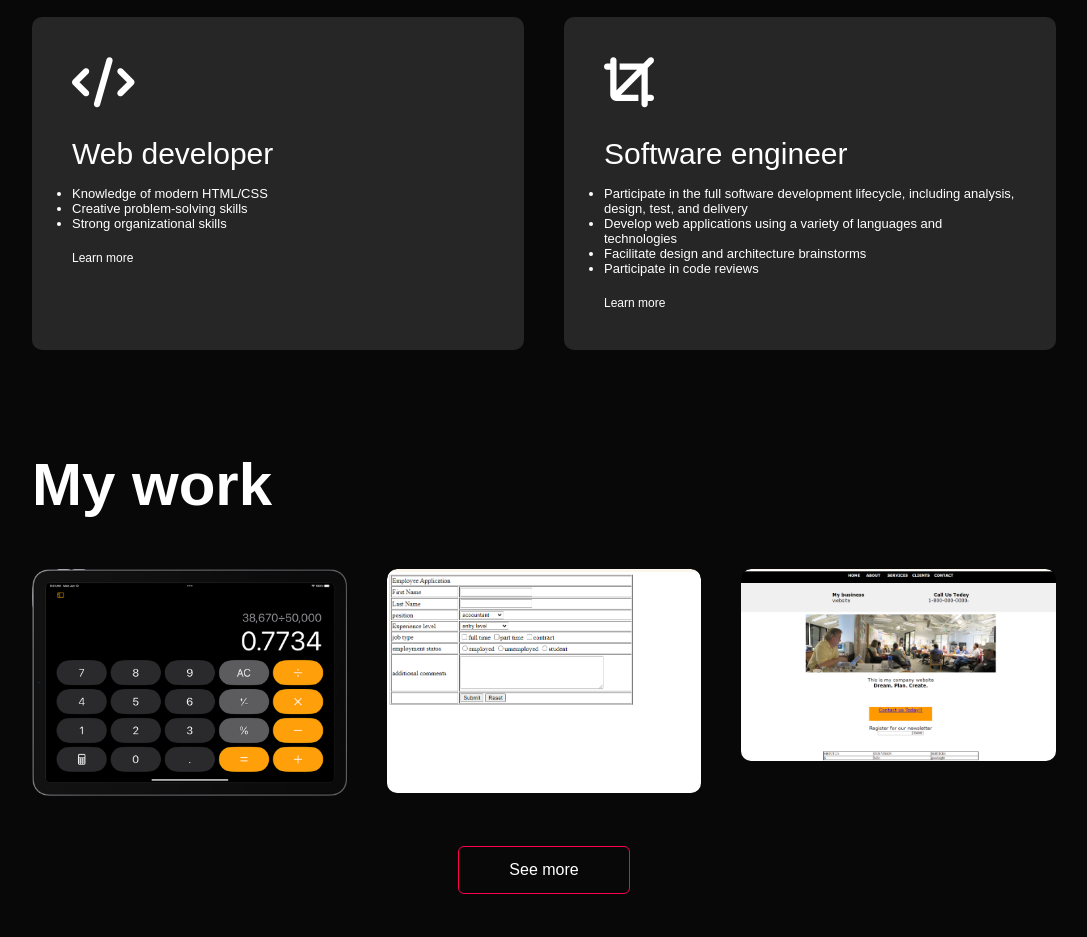
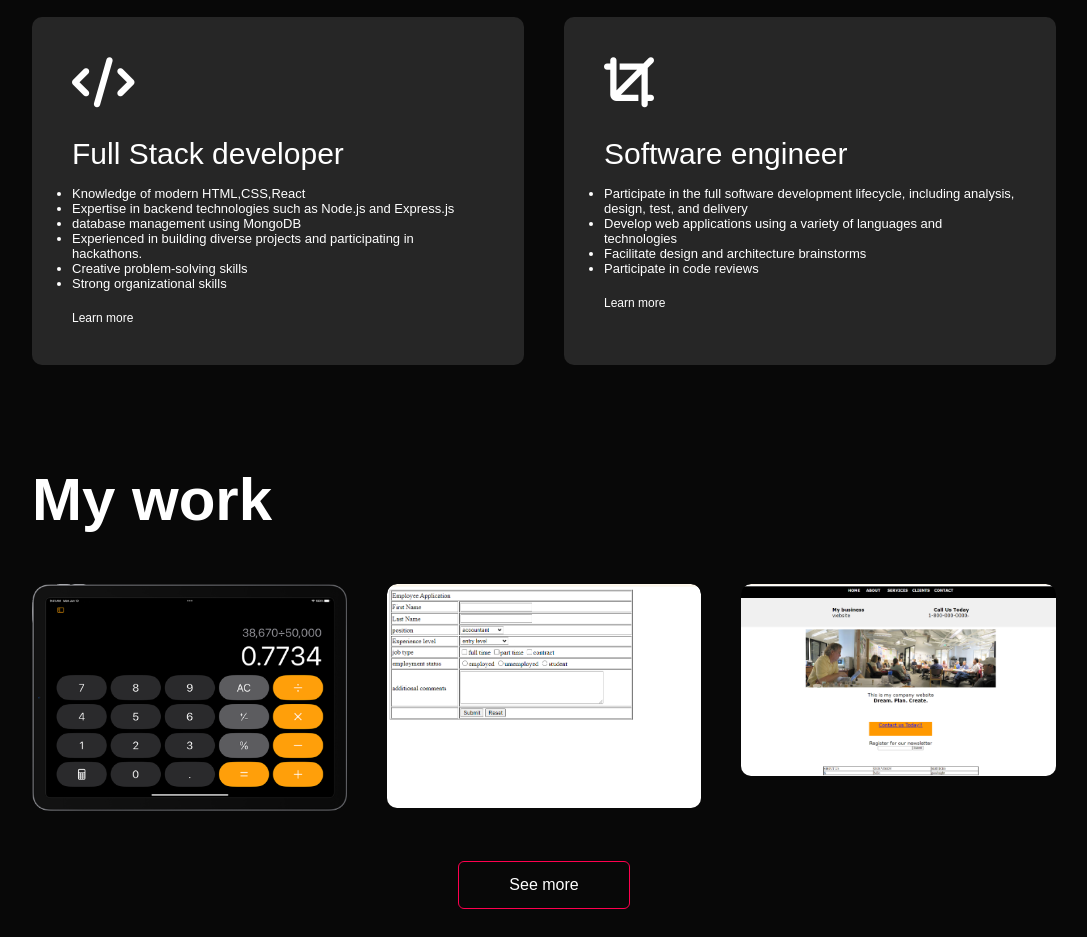
Before and after one commit to Ankit101104/My-Portfolio-Website, a plain HTML site: page index.html in a window 1280 px wide. Shown: the part 1780-2717 px from the top of the page, without its empty margins (96-1183 px from the left). Drawn offline with Linux system fonts and the light colour scheme.

Commit message:
Update index.html

```diff
--- a/index.html
+++ b/index.html
@@ -99,9 +99,12 @@
         <div class="services-list">
             <div>
                 <i class="fa-solid fa-code"></i>
-                <h2>Web developer </h2>
+                <h2>Full Stack developer </h2>
                 <ul>
-                    <li>Knowledge of modern HTML/CSS</li>
+                    <li>Knowledge of modern HTML,CSS,React</li>
+                    <li>Expertise in backend technologies such as Node.js and Express.js</li>
+                    <li>database management using MongoDB</li>
+                    <li>Experienced in building diverse projects and participating in hackathons.</li>
                     <li>Creative problem-solving skills</li>
                     <li>Strong organizational skills</li>
                     <a href="#">Learn more</a>
@@ -121,6 +124,7 @@
         </div>
     </div>
 </div>
+
 
 
 <!-- -------------------------------porfolio----------------------------------- -->
```
